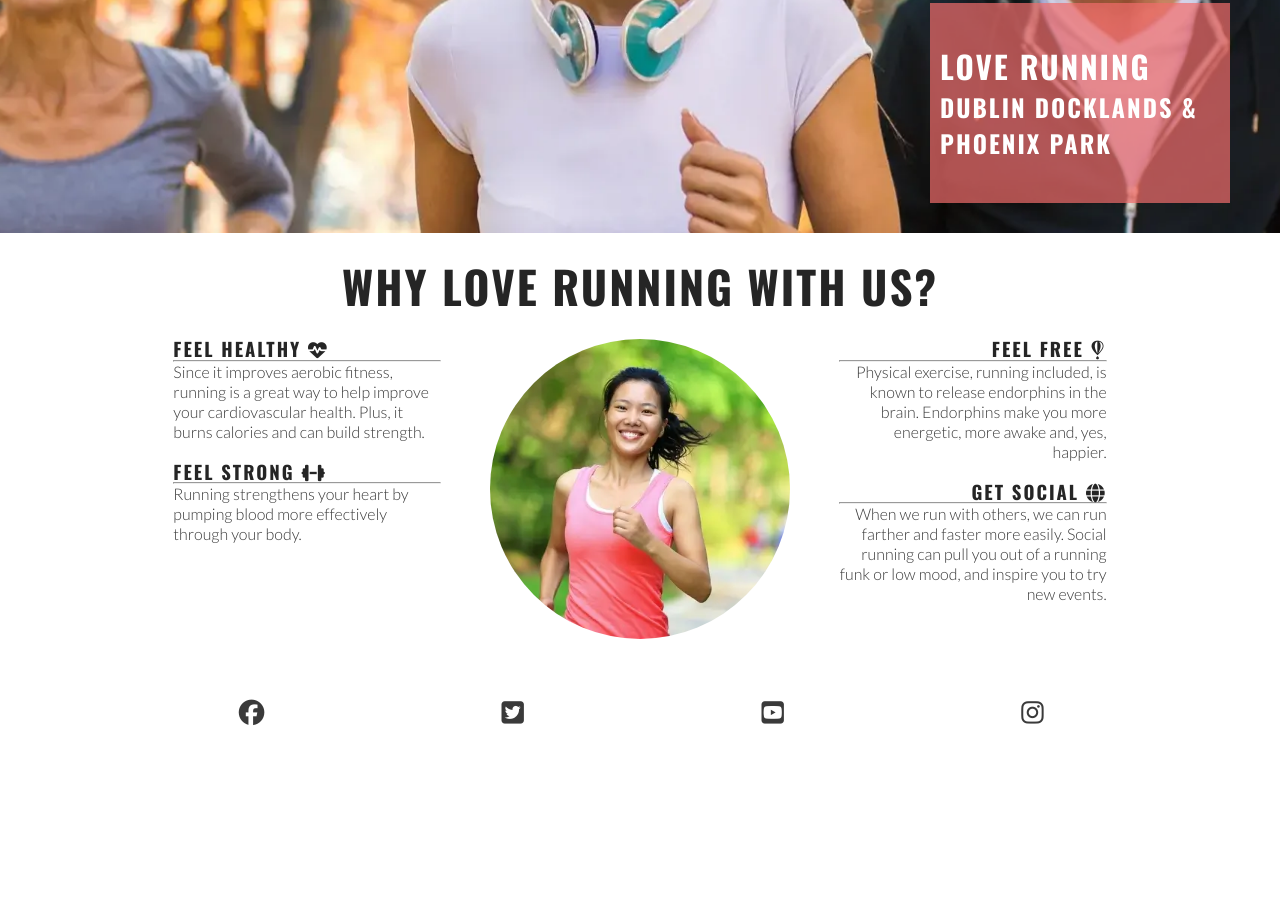
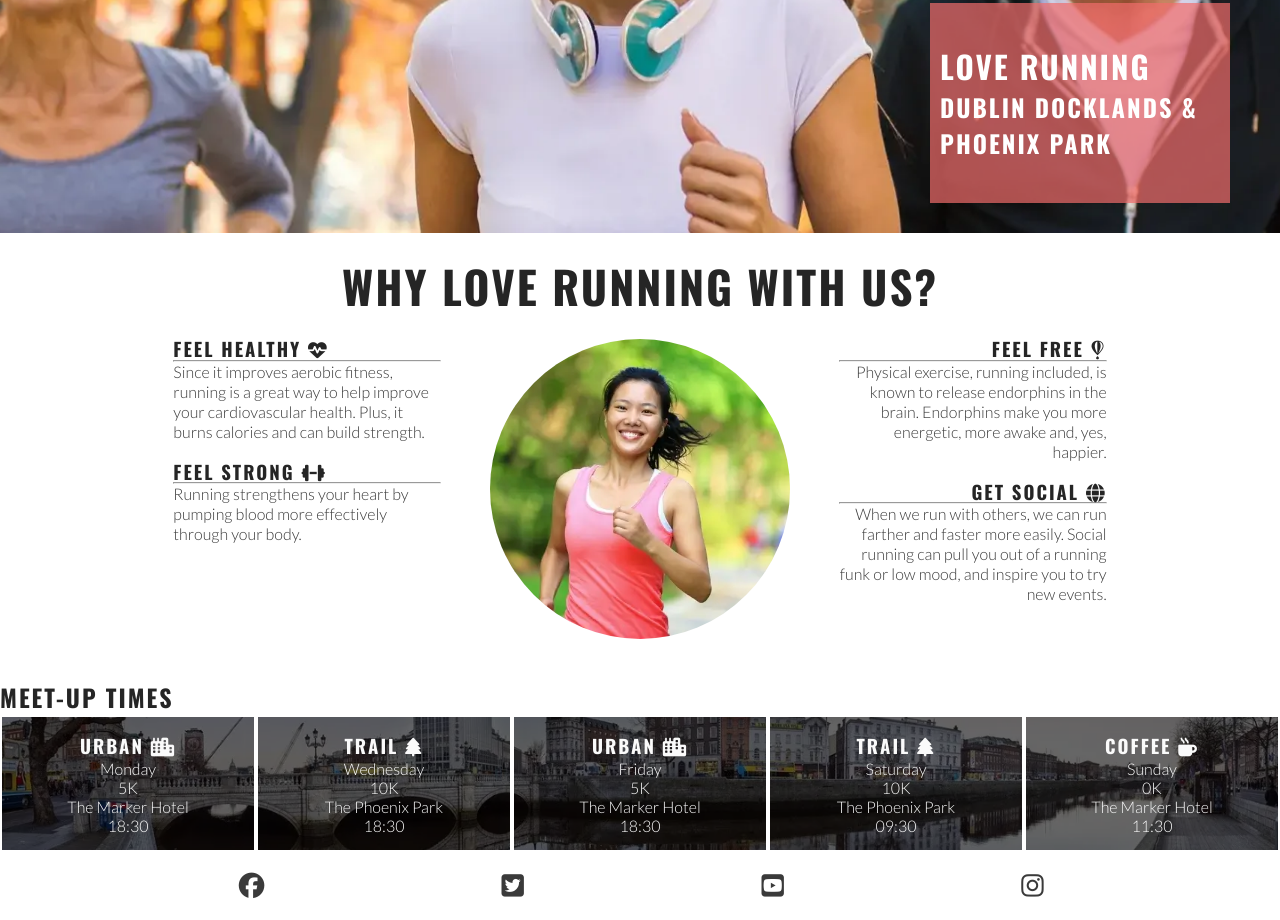
Before and after one commit to HobbesUnleashed/Love-running, a plain HTML site: page index.html in a window 1280 px wide. Shown: the part 446-1366 px from the top of the page. Before the commit the page ends 1193 px from the top, so only its background shows below. Drawn offline with nearby package versions, Linux system fonts and the light colour scheme.

Commit message:
Built out the metups section and styled for all screens with background

```diff
--- a/assets/css/style.css
+++ b/assets/css/style.css
@@ -159,6 +159,29 @@ main {
     justify-content: center;
 }
 
+#times {
+    background: url(../images/dublin-city.webp) no-repeat center/cover;
+    display: flex;
+    flex-wrap: wrap;
+}
+
+#times > div {
+    color: #fafafa;
+    background-color: rgba(0, 0, 0, .6);
+    padding: 15px;
+    text-align: center;
+    /* This will not wrap on screen sizes less than 400px wide.
+    Each div will expand to fill the available space on its row */
+    flex-basis: 200px;
+    flex-grow:1;
+    /* Create border around each div */
+    border: 2px solid white;
+}
+
+#times h3 {
+    color:#fafafa;
+}
+
 /* Footer */
 #social-networks {
     text-align: center;
--- a/index.html
+++ b/index.html
@@ -46,6 +46,7 @@
                 <h3>Dublin Docklands & Phoenix Park</h3>
             </div>
         </section>
+        <!-- Reasons section -->
         <section id="reasons">
             <h2>Why love running with us?</h2>
             <div id="benefits">
@@ -75,6 +76,48 @@
                 </div>
                 <div id="benefits-image">
                     <div id="circle-cover-bg"></div>
+                </div>
+            </div>
+        </section>
+        <!-- Meetup times section -->
+        <section id="meetups">
+            <h2>Meet-up Times</h2>
+            <!-- #times>div*5>h3+p*4 -->
+            <div id="times">
+                <div>
+                    <h3>urban <i class="fa-solid fa-city"></i></h3>
+                    <p>Monday</p>
+                    <p>5K</p>
+                    <p>The Marker Hotel</p>
+                    <p>18:30</p>
+                </div>
+                <div>
+                    <h3>trail <i class="fa-solid fa-tree"></i></h3>
+                    <p>Wednesday</p>
+                    <p>10K</p>
+                    <p>The Phoenix Park</p>
+                    <p>18:30</p>
+                </div>
+                <div>
+                    <h3>urban <i class="fa-solid fa-city"></i></h3>
+                    <p>Friday</p>
+                    <p>5K</p>
+                    <p>The Marker Hotel</p>
+                    <p>18:30</p>
+                </div>
+                <div>
+                    <h3>trail <i class="fa-solid fa-tree"></i></h3>
+                    <p>Saturday</p>
+                    <p>10K</p>
+                    <p>The Phoenix Park</p>
+                    <p>09:30</p>
+                </div>
+                <div>
+                    <h3>coffee <i class="fa-solid fa-mug-hot"></i></h3>
+                    <p>Sunday</p>
+                    <p>0K</p>
+                    <p>The Marker Hotel</p>
+                    <p>11:30</p>
                 </div>
             </div>
         </section>
```
Also changed, not shown: assets/images/dublin-city.webp (added).
